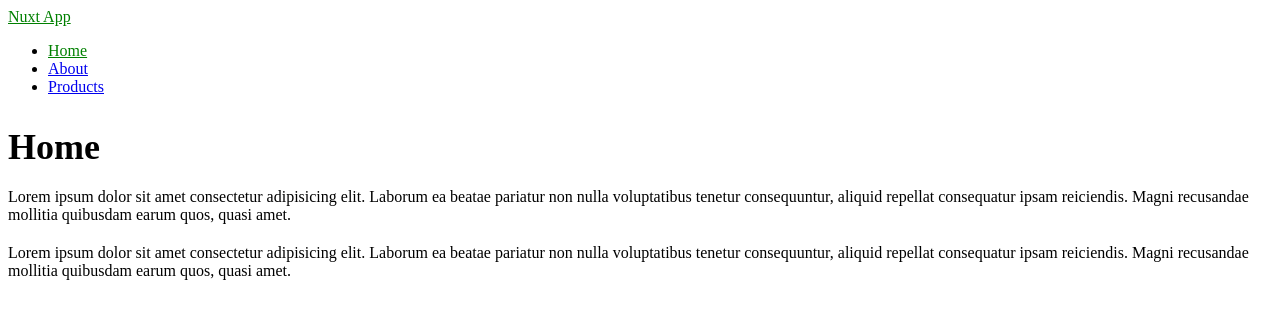
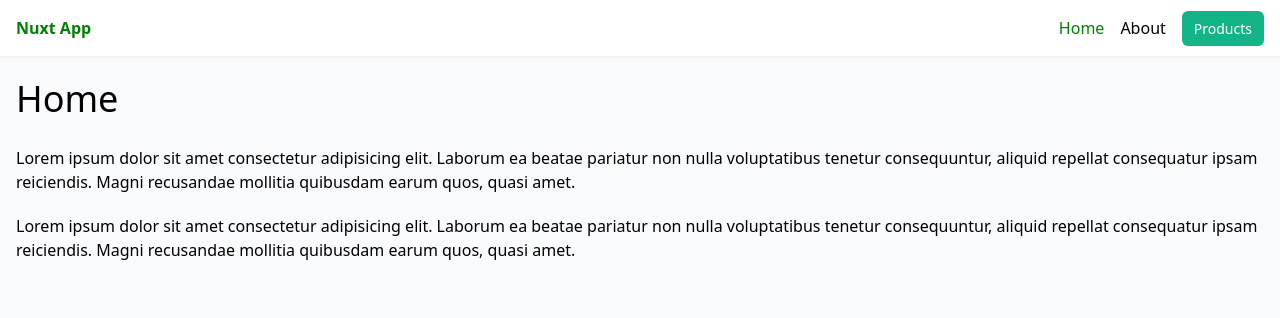
Before and after one commit to BalssemZoghbi/nuxt-app, a Nuxt app: page / in a window 1280 px wide. Shown: the top 318 px of the page. Built offline with nearby package versions, Linux system fonts and the light colour scheme.

Commit message:
Adding Tailwind CSS

```diff
--- /dev/null
+++ b/assets/css/tailwind.css
@@ -0,0 +1,12 @@
+@tailwind base;
+@tailwind components;
+@tailwind utilities;
+body{
+    @apply bg-gray-50
+}
+
+@layer components{
+    .btn{
+        @apply bg-[#12b488] text-white px-3 py-2 rounded-md text-sm text-white;
+    }
+}
--- a/layouts/default.vue
+++ b/layouts/default.vue
@@ -1,18 +1,18 @@
 <template>
   <div>
-    <header>
-        <nav>
-            <NuxtLink to="/">Nuxt App</NuxtLink>
-            <ul>
+    <header class="shadow-sm bg-white">
+        <nav class="container mx-auto p-4 flex justify-between">
+            <NuxtLink to="/" class="font-bold">Nuxt App</NuxtLink>
+            <ul class="flex gap-4">
                 <li><NuxtLink to="/">Home</NuxtLink> </li>
                 <li><NuxtLink to="/about">About</NuxtLink></li>
-                    <li><NuxtLink to="products">Products</NuxtLink></li>
+                    <li><NuxtLink to="products" class="btn">Products</NuxtLink></li>
 
             </ul>
         </nav>
     </header>
     <!-- output the page content -->
-    <div>
+    <div class="container mx-auto p-4">
         <slot />
     </div>
   </div>
--- a/layouts/products.vue
+++ b/layouts/products.vue
@@ -1,16 +1,16 @@
 <template>
   <div>
-    <header>
-      <nav>
-        <NuxtLink to="/products">Nuxt App Merch</NuxtLink>
+    <header class="shadow-sm bg-white">
+        <nav class="container mx-auto p-4">
+            <NuxtLink to="/products" class="font-bold">Nuxt App</NuxtLink>
       </nav>
     </header>
     <!-- output the page content -->
-    <div>
+    <div class="container mx-auto p-4">
       <slot />
     </div>
-    <footer>
-        <ul>
+    <footer class="container mx-auto p-4 flex justify-between border-t-2">
+        <ul class="flex gap-4">
           <li><NuxtLink to="/">Home</NuxtLink></li>
           <li><NuxtLink to="/about">About</NuxtLink></li>
           <li><NuxtLink to="products">Products</NuxtLink></li>
--- a/nuxt.config.ts
+++ b/nuxt.config.ts
@@ -1,4 +1,5 @@
 // https://nuxt.com/docs/api/configuration/nuxt-config
 export default defineNuxtConfig({
+  modules:['@nuxtjs/tailwindcss'],
   devtools: { enabled: true }
 })
--- a/package.json
+++ b/package.json
@@ -13,5 +13,8 @@
     "nuxt": "^3.11.2",
     "vue": "^3.4.21",
     "vue-router": "^4.3.0"
+  },
+  "devDependencies": {
+    "@nuxtjs/tailwindcss": "^6.12.0"
   }
 }
```
Also changed, not shown: 2 other files (tests, documents, lock files or other folders).
